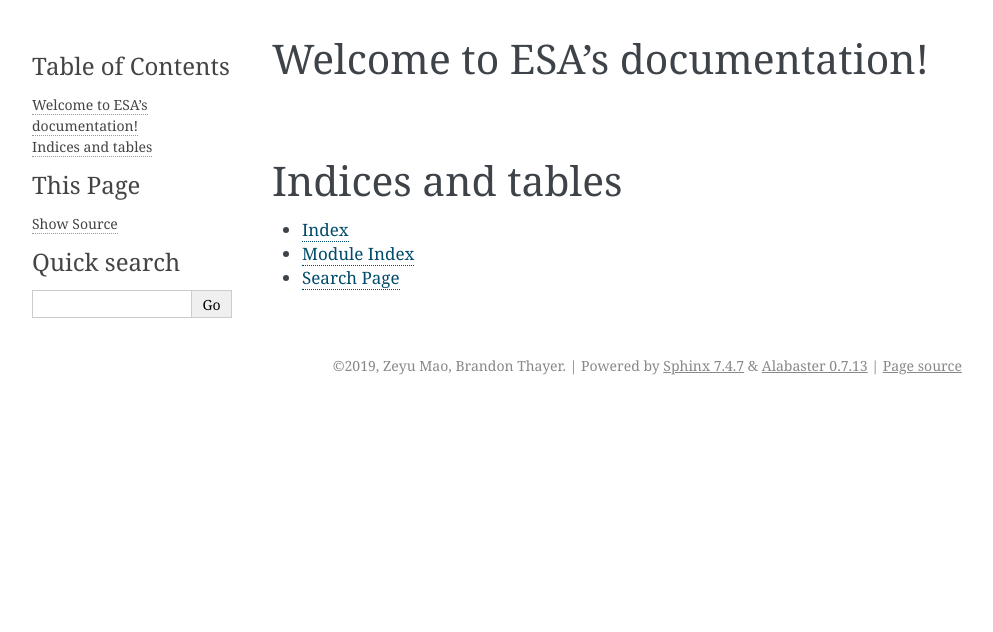
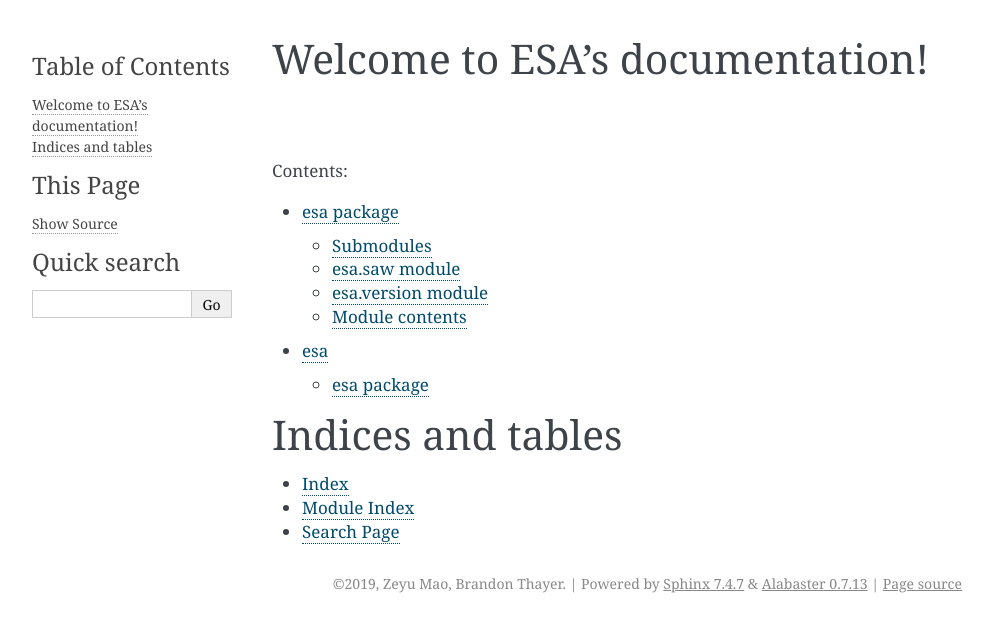
Before and after one commit to mzy2240/ESA, a Sphinx documentation site: the page built from sphinx/index.rst, in a window 1280 px wide. Shown: the top 632 px of the page, without its empty margins (148-1141 px from the left). Built offline with Sphinx 7.4.7, drawn with Linux system fonts in a browser that asks for light colours.

Commit message:
Updating conf.py and index.rst to allow building documentation.

```diff
--- a/sphinx/conf.py
+++ b/sphinx/conf.py
@@ -10,9 +10,9 @@
 # add these directories to sys.path here. If the directory is relative to the
 # documentation root, use os.path.abspath to make it absolute, like shown here.
 #
-# import os
-# import sys
-# sys.path.insert(0, os.path.abspath('.'))
+import os
+import sys
+sys.path.insert(0, os.path.abspath('../'))
 
 
 # -- Project information -----------------------------------------------------
@@ -27,8 +27,7 @@ author = 'Zeyu Mao, Brandon Thayer'
 # Add any Sphinx extension module names here, as strings. They can be
 # extensions coming with Sphinx (named 'sphinx.ext.*') or your custom
 # ones.
-extensions = [
-]
+extensions = ['sphinx.ext.autodoc']
 
 # Add any paths that contain templates here, relative to this directory.
 templates_path = ['_templates']
--- a/sphinx/index.rst
+++ b/sphinx/index.rst
@@ -10,6 +10,8 @@ Welcome to ESA's documentation!
    :maxdepth: 2
    :caption: Contents:
 
+   esa
+   modules
 
 
 Indices and tables
```
